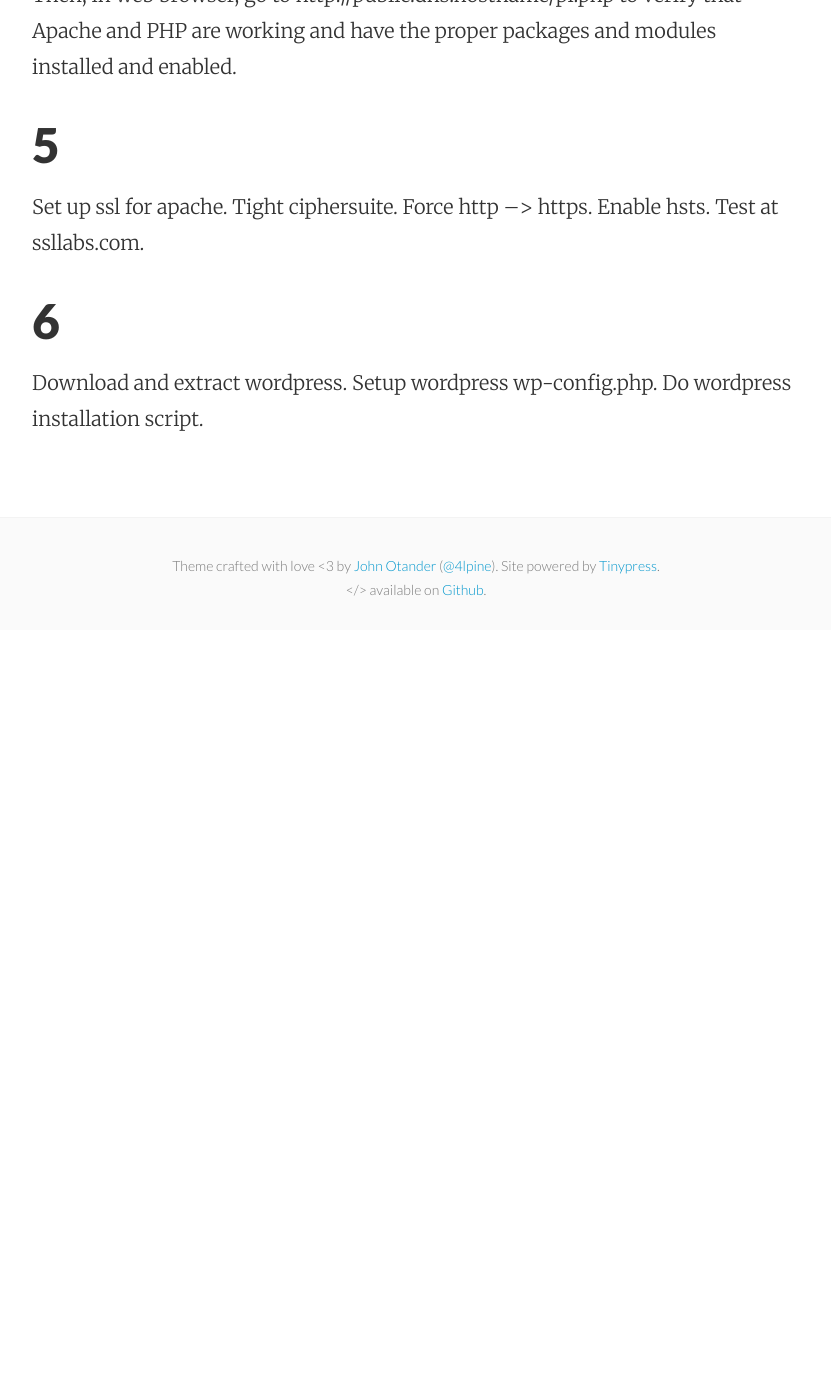
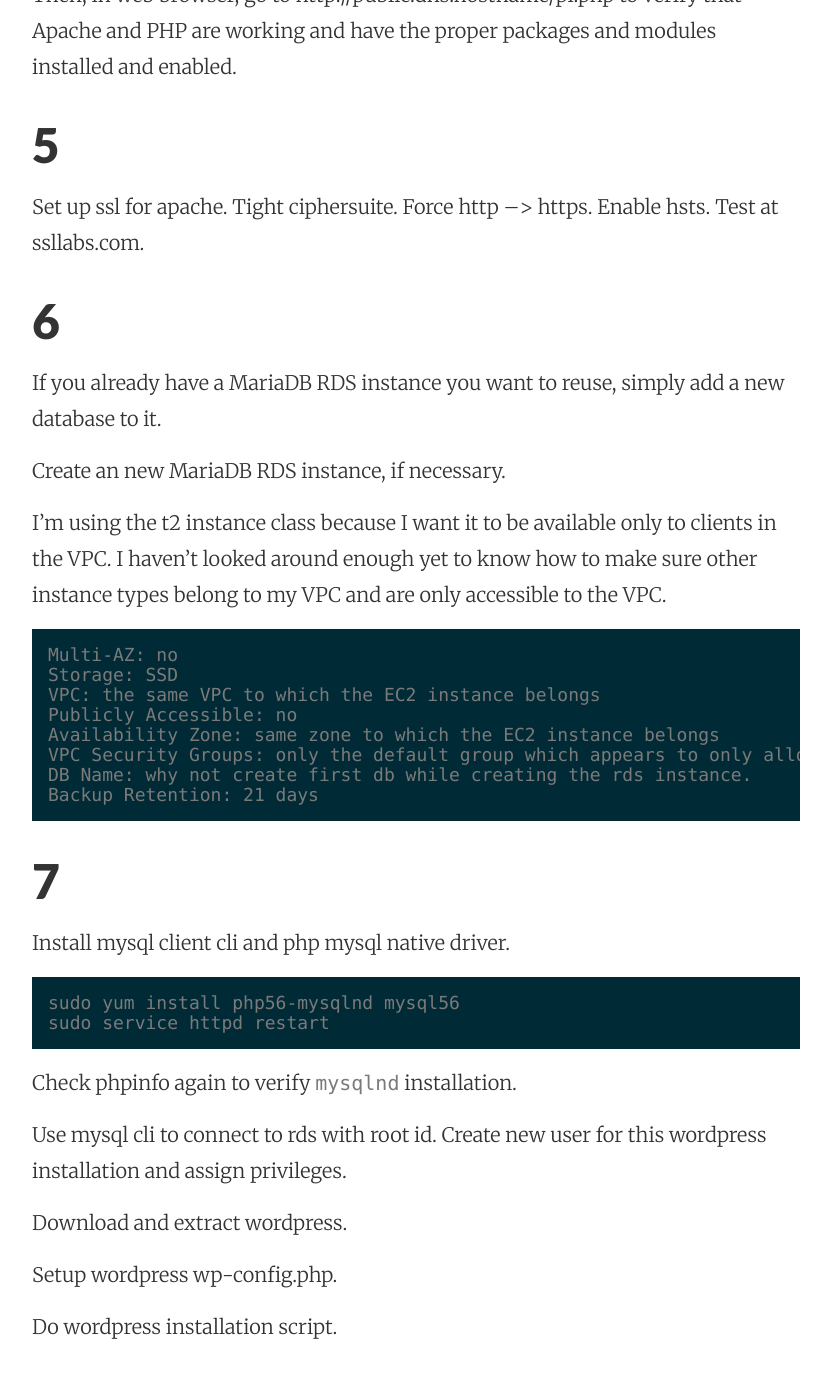
Before and after one commit to mattymaloney/mattymaloney.github.io, a Jekyll site: the page built from _posts/2016-03-24-aws-ec2-rds-linux-apache-php-wordpress-mariadb.md, in a window 1280 px wide and 1400 px high, scrolled down 2856 px. Shown: the top 1378 px of the window, without its empty margins (224-1055 px from the left). Built offline with Jekyll 4.4.1, drawn with Linux system fonts in a browser that asks for light colours; before the commit the page ends 3486 px from its top, so only the background shows below that.

Commit message:
Created 2016-03-24-aws-ec2-rds-linux-apache-php-wordpress-mariadb.md

````diff
--- a/_posts/2016-03-24-aws-ec2-rds-linux-apache-php-wordpress-mariadb.md
+++ b/_posts/2016-03-24-aws-ec2-rds-linux-apache-php-wordpress-mariadb.md
@@ -91,6 +91,39 @@
 
 ## 6
 
+If you already have a MariaDB RDS instance you want to reuse, simply add a new database to it.
+
+Create an new MariaDB RDS instance, if necessary.
+
+I'm using the t2 instance class because I want it to be available only to clients in the VPC. I haven't looked around enough yet to know how to make sure other instance types belong to my VPC and are only accessible to the VPC.
+
+```
+Multi-AZ: no
+Storage: SSD
+VPC: the same VPC to which the EC2 instance belongs
+Publicly Accessible: no
+Availability Zone: same zone to which the EC2 instance belongs
+VPC Security Groups: only the default group which appears to only allow incoming traffic from itself.
+DB Name: why not create first db while creating the rds instance.
+Backup Retention: 21 days
+```
+
+
+## 7
+
+Install mysql client cli and php mysql native driver.
+
+```
+sudo yum install php56-mysqlnd mysql56
+sudo service httpd restart
+```
+
+Check phpinfo again to verify `mysqlnd` installation.
+
+Use mysql cli to connect to rds with root id. Create new user for this wordpress installation and assign privileges.
+
 Download and extract wordpress.
+
 Setup wordpress wp-config.php.
+
 Do wordpress installation script.
````
